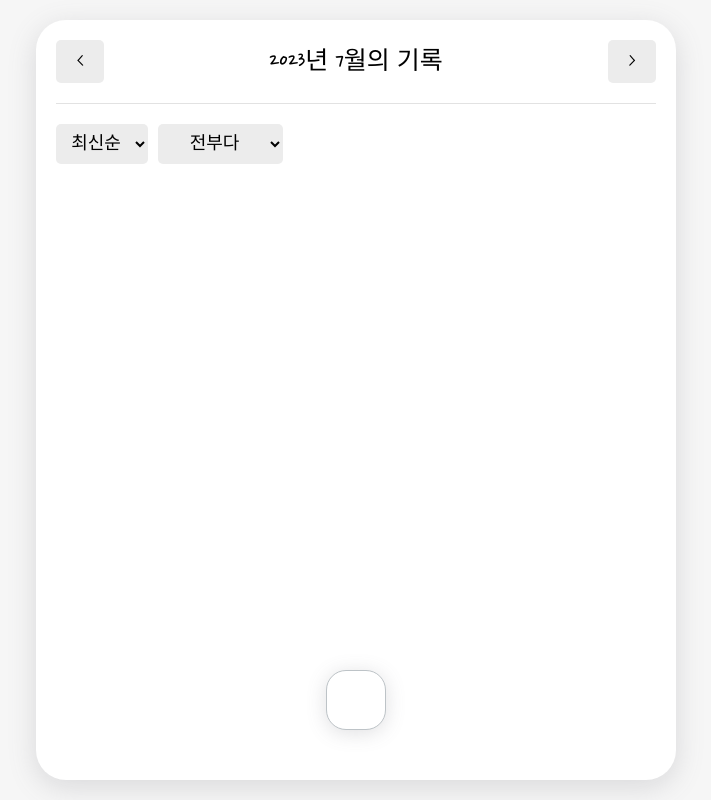
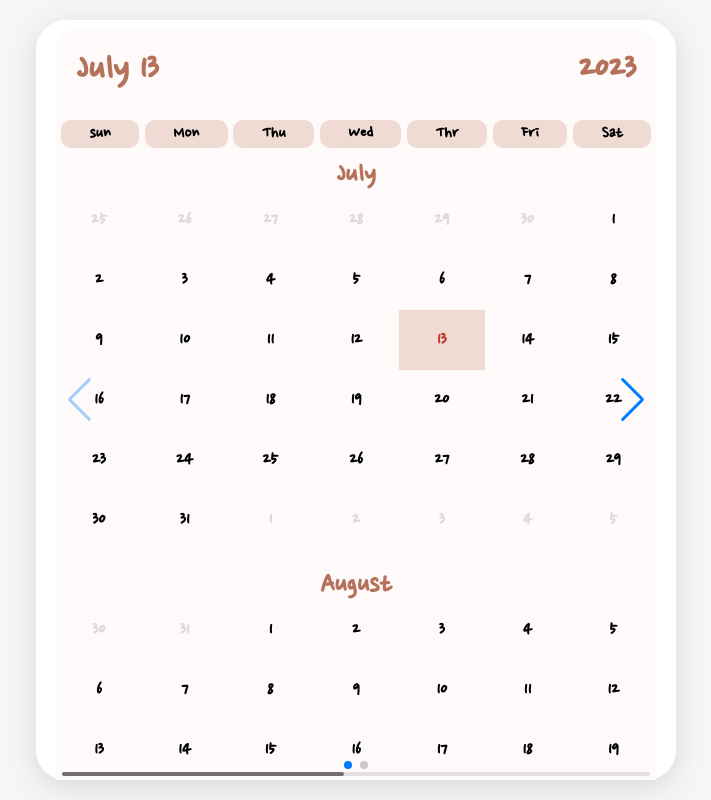
Before and after one commit to taehyeon0412/react_emotion-diary, a React (Create React App) app: page / in a window 1280 px wide. Shown: the whole page, without its empty margins (284-995 px from the left). Built offline with nearby package versions, Linux system fonts and the light colour scheme; some icons are missing; a web font is replaced by a local one.

Commit message:
슬라이드 페이지 구현+최적화
Swiper를 이용하여 슬라이드 페이지 구현+달력 렌더링 최적화

```diff
--- a/package.json
+++ b/package.json
@@ -13,6 +13,7 @@
     "react-router-dom": "^6.13.0",
     "react-scripts": "5.0.1",
     "styled-components": "^6.0.0-rc.3",
+    "swiper": "^10.0.4",
     "web-vitals": "^2.1.4"
   },
   "scripts": {
--- a/src/App.js
+++ b/src/App.js
@@ -4,11 +4,10 @@ import { styled } from "styled-components";
 import React, { useEffect, useReducer } from "react";
 
 //PAGES
-import DiaryHome from "./pages/DiaryHome";
 import New from "./pages/New";
 import Edit from "./pages/Edit";
 import Diary from "./pages/Diary";
-import Calendar from "./pages/Calendar";
+import Home from "./pages/Home";
 
 const Wrapper = styled.div`
   height: 95vh;
@@ -33,6 +32,8 @@ const Wrapper = styled.div`
     width: 90vw;
   }
 `;
+
+//styled -----------------------------------------------------------
 
 const reducer = (state, action) => {
   let newState = [];
@@ -134,9 +135,7 @@ function App() {
 
               <Route path="/diary/:id" element={<Diary />} />
 
-              <Route path="/calendar" element={<Calendar />} />
-
-              <Route path="/" element={<DiaryHome />} />
+              <Route path="/" element={<Home />} />
             </Routes>
           </Wrapper>
         </BrowserRouter>
@@ -146,5 +145,3 @@ function App() {
 }
 
 export default App;
-
-//SPA이면서 CSR방식
--- a/src/components/CalendarItem.js
+++ b/src/components/CalendarItem.js
@@ -8,6 +8,7 @@ import {
   startOfMonth,
   startOfWeek,
 } from "date-fns";
+import { useMemo } from "react";
 import { styled } from "styled-components";
 
 const CalendarHeader = styled.div`
@@ -56,19 +57,20 @@ const CalendarBody = styled.div``;
 //styled -----------------------------------------------------
 
 export const RenderHeader = ({ currentMonth }) => {
-  return (
-    <CalendarHeader>
-      {currentMonth.toLocaleString("en-US", { month: "long" })}
-    </CalendarHeader>
+  const monthString = useMemo(
+    () => currentMonth.toLocaleString("en-US", { month: "long" }),
+    [currentMonth]
   );
+
+  return <CalendarHeader>{monthString}</CalendarHeader>;
 };
 //달의 이름 헤더
 
 export const RenderCells = ({ currentMonth, selectedDate }) => {
-  const monthStart = startOfMonth(currentMonth);
-  const monthEnd = endOfMonth(monthStart);
-  const startDate = startOfWeek(monthStart);
-  const endDate = endOfWeek(monthEnd);
+  const monthStart = useMemo(() => startOfMonth(currentMonth), [currentMonth]);
+  const monthEnd = useMemo(() => endOfMonth(monthStart), [monthStart]);
+  const startDate = useMemo(() => startOfWeek(monthStart), [monthStart]);
+  const endDate = useMemo(() => endOfWeek(monthEnd), [monthEnd]);
 
   const rows = [];
   let days = [];
@@ -77,26 +79,18 @@ export const RenderCells = ({ currentMonth, selectedDate }) => {
 
   /* while 반복문은  day가 endDate보다 커지면 종료된다. */
 
-  /* console.log(isSameMonth(day, monthStart)); */ //day가 monthStart 날짜와 같은 달에 속하는지 여부 조건부로 렌더링 적용
-  /* console.log(isSameDay(day, selectedDate)); */ //day가 selectedDate와 동일한지 확인. day와 selectedDate의 일, 월, 연도가 같으면 true를 반환
-
-  const SameMonth = isSameMonth(day, monthStart).toString();
-  const SameDay = isSameDay(day, selectedDate).toString();
-
   while (day <= endDate) {
     for (let i = 0; i < 7; i++) {
       formattedDate = format(day, "d");
 
       days.push(
         <CalendarCell
-          key={Math.random()}
+          key={day.toISOString()}
           className={`${
             !isSameMonth(day, monthStart)
               ? "disabled"
               : isSameDay(day, selectedDate)
               ? "selected"
-              : format(currentMonth, "M") !== format(day, "M")
-              ? "not-valid"
               : "valid"
           }`}
         >
--- /dev/null
+++ b/src/components/SlidePage.js
@@ -0,0 +1,44 @@
+import { styled } from "styled-components";
+
+//Swiper
+// import Swiper core and required modules
+import { Navigation, Pagination, Scrollbar, A11y } from "swiper/modules";
+import { Swiper, SwiperSlide } from "swiper/react";
+
+// Import Swiper styles
+import "swiper/css";
+import "swiper/css/navigation";
+import "swiper/css/pagination";
+import "swiper/css/scrollbar";
+import Calendar from "./../pages/Calendar";
+import DiaryHome from "./../pages/DiaryHome";
+
+const StyledSwiper = styled(Swiper)`
+  width: 100%;
+  height: 100%;
+  &:hover {
+    cursor: pointer;
+  }
+`;
+
+export default () => {
+  return (
+    <StyledSwiper
+      // install Swiper modules
+      modules={[Navigation, Pagination, Scrollbar, A11y]}
+      spaceBetween={50}
+      slidesPerView={1}
+      navigation
+      pagination={{ clickable: true }}
+      scrollbar={{ draggable: true }}
+    >
+      <SwiperSlide>
+        <Calendar />
+      </SwiperSlide>
+
+      <SwiperSlide>
+        <DiaryHome />
+      </SwiperSlide>
+    </StyledSwiper>
+  );
+};
--- a/src/pages/Calendar.js
+++ b/src/pages/Calendar.js
@@ -9,7 +9,6 @@ const Wrapper = styled.div`
   display: grid;
   grid-template-rows: 150px auto;
   overflow: hidden;
-
   flex-direction: column;
   height: 100vh;
   margin-bottom: 10px;
--- /dev/null
+++ b/src/pages/Home.js
@@ -0,0 +1,7 @@
+import SlidePage from "../components/SlidePage";
+
+function Home() {
+  return <SlidePage></SlidePage>;
+}
+
+export default Home;
```
Also changed, not shown: 1 other file (tests, documents, lock files or other folders).
